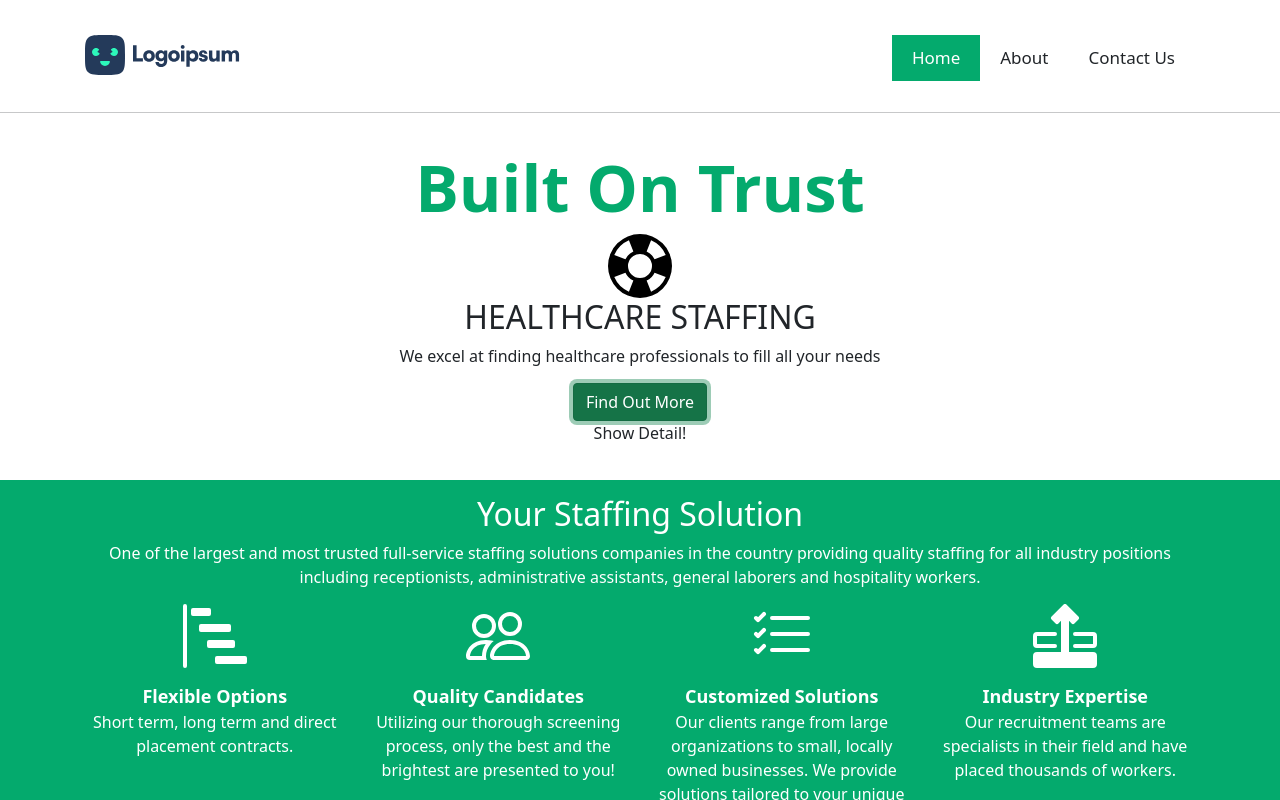
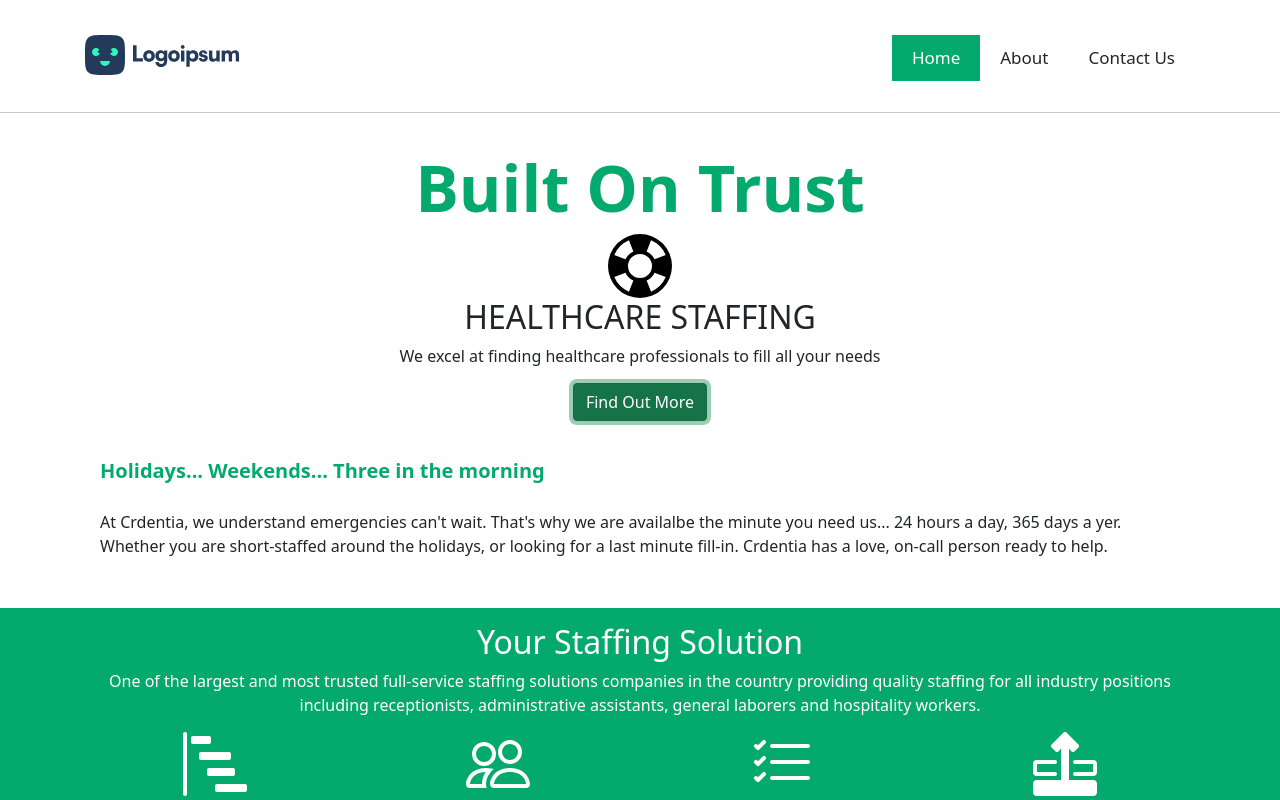
Before and after one commit to Axonn1018/basic-site-test, an Angular app: page / in a window 1280 px wide. Both pictures are taken after a click on the button "Find Out More". Shown: the top 800 px of the page. Built offline with nearby package versions, Linux system fonts and the light colour scheme.

Commit message:
Updated Show Detail information

```diff
--- a/src/app/homepage/homepage.component.html
+++ b/src/app/homepage/homepage.component.html
@@ -5,7 +5,13 @@
   We excel at finding healthcare professionals to fill all your needs
   <br />
   <button class="btn btn-success" (click)="showDetailButton()">Find Out More</button>
-  <div *ngIf="showDetail">Show Detail!</div>
+  <div *ngIf="showDetail">
+  <div class="container" style="text-align: left">
+    <div class='title-about'>Holidays... Weekends... Three in the morning</div>
+    <br>
+    At Crdentia, we understand emergencies can't wait. That's why we are availalbe the minute you need us... 24 hours a day, 365 days a yer. Whether you are short-staffed around the holidays, or looking for a last minute fill-in. Crdentia has a love, on-call person ready to help.
+  </div>
+  </div>
 </div>
 
 <div class="info-tab">
--- a/src/app/homepage/homepage.component.scss
+++ b/src/app/homepage/homepage.component.scss
@@ -10,6 +10,12 @@
     //text-align: center;
     font-weight: bold;
     font-size: 32px;
+}
+
+.title-about {
+    color:#04AA6D;
+    font-weight: bold;
+    font-size: 20px;
 }
 
 .btn {
```
